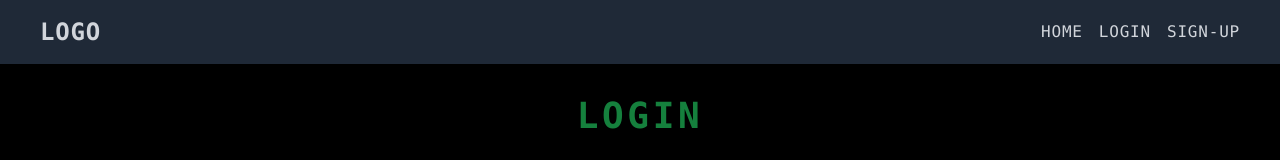
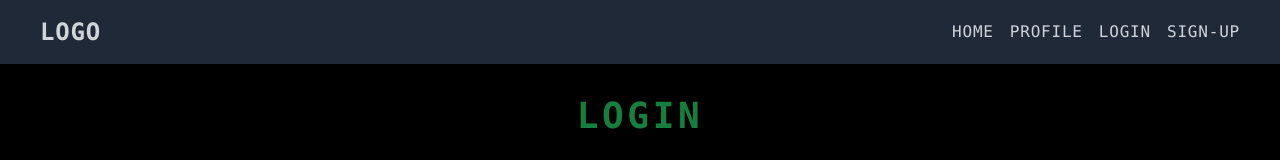
Before and after one commit to Bilal-Nizamani/assesment-frontend, a Next.js app: page /login in a window 1280 px wide. Shown: the top 160 px of the page. Built offline with nearby package versions, Linux system fonts and the light colour scheme.

Commit message:
fixed profile position bug

```diff
--- a/src/components/Navbar.jsx
+++ b/src/components/Navbar.jsx
@@ -37,19 +37,16 @@ const Navbar = () => {
           <Link href="/">
             <div className=" hover:text-green-600 ">HOME</div>
           </Link>
-
-          {token ? (
-            <div>
-              {" "}
           <Link href="/profile">
             <div className=" hover:text-green-600 ">PROFILE</div>
           </Link>
+
+          {token ? (
             <div
               className="block cursor-pointer text-black p-2 rounded-full bg-gray-300 hover:bg-green-600 hover:text-gray-300"
               onClick={handleLogout}
             >
               Logout
-              </div>
             </div>
           ) : (
             <>
```
Lines whose indentation alone changed are shown as unchanged.
